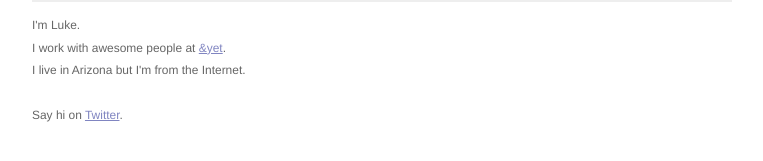
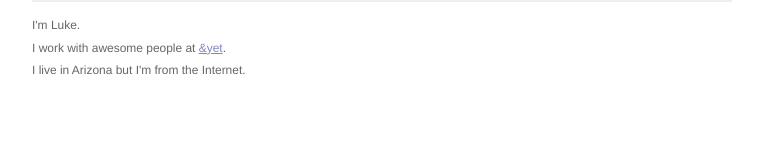
Before and after one commit to lukekarrys/lukelov.es, a Jekyll site: the page built from index.html, in a window 1280 px wide. Shown: the part 301-462 px from the top of the page, without its empty margins (258-1021 px from the left). Built offline with Jekyll 4.4.1, drawn with Linux system fonts in a browser that asks for light colours; comment, search, counter and statistics services are not loaded.

Commit message:
no twitter

```diff
--- a/_layouts/default.html
+++ b/_layouts/default.html
@@ -26,9 +26,7 @@
                 <p>
                   I'm Luke.<br />
                   I work with awesome people at <a href="http://andyet.com">&amp;yet</a>.<br />
-                  I live in Arizona but I'm from the Internet.<br/>
-                  <br/>
-                  Say hi on <a href="http://twitter.com/lukekarrys/">Twitter</a>.
+                  I live in Arizona but I'm from the Internet.
                 </p>
               </div>
             </div>
```
